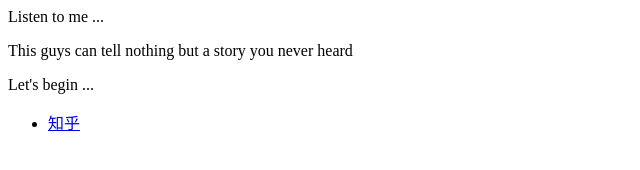
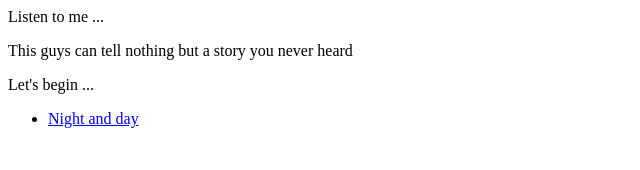
Before and after one commit to a531516256/a531516256.github.io, a plain HTML site: page index.html in a window 1280 px wide. Shown: the full height of the page, 0-640 px from the left. Drawn offline with Linux system fonts and the light colour scheme.

Commit message:
Update index.html

```diff
--- a/index.html
+++ b/index.html
@@ -4,5 +4,5 @@
 <p>Let's begin ...</p>
 
 <ul>
-  <li> <a href="https://a531516256.github.io">知乎</a> </li>
+  <li> <a href="https://a531516256.github.io">Night and day</a> </li>
 </ul>
```
